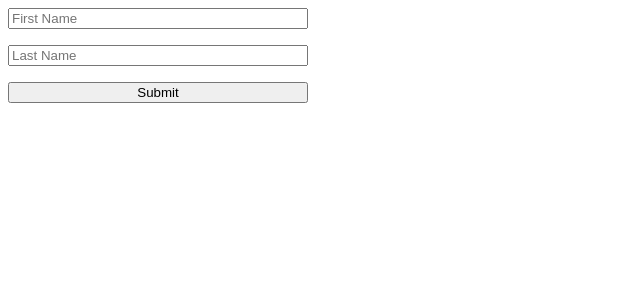
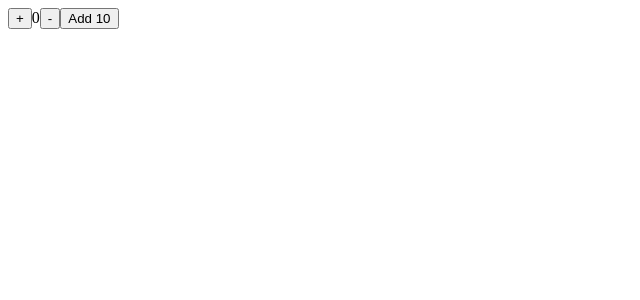
Before and after one commit to MHamzaFarooq/react-practice, a React (Vite) app: page / in a window 1280 px wide. Shown: the top 300 px of the page, without its empty margins (0-640 px from the left). Built offline with nearby package versions, Linux system fonts and the light colour scheme.

Commit message:
revised useReducer hook

```diff
--- a/src/App.jsx
+++ b/src/App.jsx
@@ -1,7 +1,6 @@
 // // exercise 1: div with the class large and the id largeDiv with the text say "Hi"
 
-import { use } from "react";
-import { useForm } from "react-hook-form";
+import { useReducer } from "react";
 
 // import { useState, useRef, use, useEffect } from "react";
 // import useLocalStorage from "./useLocalStorage";
@@ -376,32 +375,63 @@
 //   );
 // }
 
+// export default function App() {
+//   const { register, handleSubmit, formState } = useForm();
+//   const { errors } = formState;
+//   return (
+//     <form
+//       style={{
+//         display: "flex",
+//         flexDirection: "column",
+//         maxWidth: "300px",
+//         gap: "16px",
+//       }}
+//       onSubmit={handleSubmit((data) => console.log(data))}
+//     >
+//       <input
+//         {...register("firstName", {
+//           required: "First name is required",
+//           maxLength: 45,
+//         })}
+//         placeholder="First Name"
+//       />
+//       {errors.firstName?.message}
+//       <input
+//         {...register("lastName", { required: "Last name is required" })}
+//         placeholder="Last Name"
+//       />
+//       <input type="submit" value="Submit" />
+//     </form>
+//   );
+// }
+
+function reducer(state, { type, payload }) {
+  switch (type) {
+    case "increment":
+      return { ...state, count: state.count + 1 };
+    case "decrement":
+      return { ...state, count: state.count - 1 };
+    case "addStep":
+      return { ...state, count: 0 + payload };
+    default:
+      throw new Error("Invalid action type");
+  }
+}
+
+const initialState = {
+  count: 0,
+};
+
 export default function App() {
-  const { register, handleSubmit, formState } = useForm();
-  const { errors } = formState;
+  const [state, dispatch] = useReducer(reducer, initialState);
   return (
-    <form
-      style={{
-        display: "flex",
-        flexDirection: "column",
-        maxWidth: "300px",
-        gap: "16px",
-      }}
-      onSubmit={handleSubmit((data) => console.log(data))}
-    >
-      <input
-        {...register("firstName", {
-          required: "First name is required",
-          maxLength: 45,
-        })}
-        placeholder="First Name"
-      />
-      {errors.firstName?.message}
-      <input
-        {...register("lastName", { required: "Last name is required" })}
-        placeholder="Last Name"
-      />
-      <input type="submit" value="Submit" />
-    </form>
+    <>
+      <button onClick={() => dispatch({ type: "increment" })}>+</button>
+      {state.count}
+      <button onClick={() => dispatch({ type: "decrement" })}>-</button>
+      <button onClick={() => dispatch({ type: "addStep", payload: 10 })}>
+        Add 10
+      </button>
+    </>
   );
 }
```
